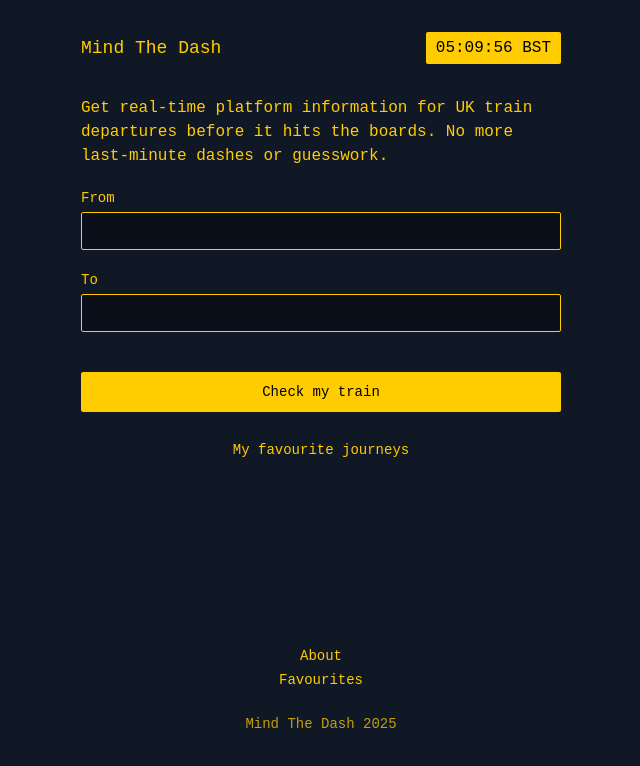
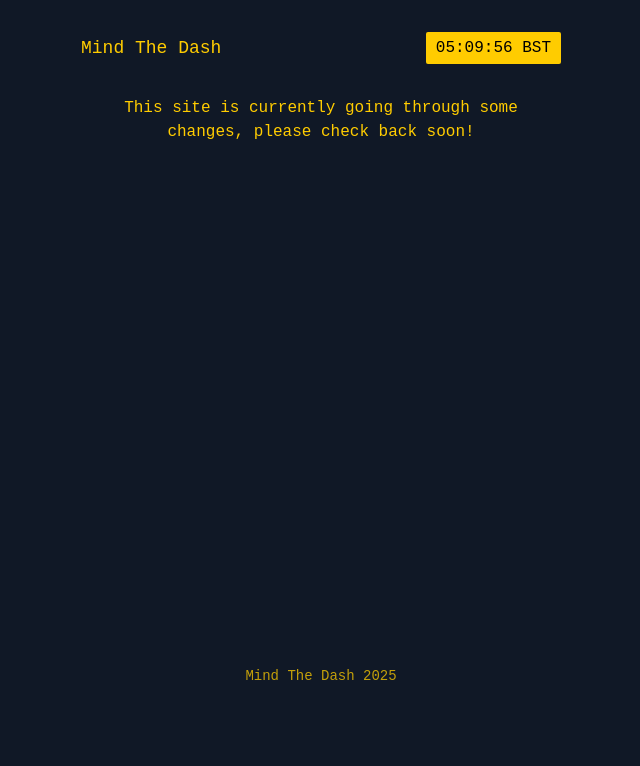
Before and after one commit to jbkad/mindthedash, a React (Create React App) app: page / in a window 1280 px wide. Shown: the top 766 px of the page, without its empty margins (319-959 px from the left). Built offline with nearby package versions, Linux system fonts and the light colour scheme.

Commit message:
feat (home): under construction message added

```diff
--- a/src/App.tsx
+++ b/src/App.tsx
@@ -1,10 +1,12 @@
 import React, { useState, useEffect } from 'react';
 import { BrowserRouter as Router, Routes, Route } from 'react-router-dom';
 import Home from './pages/Home';
+import Home2 from './pages/Home2';
 import About from './pages/About';
 import './index.css';
 import Results from './pages/Results';
 import Favourites from './pages/Favourites';
+import Error from './pages/Error';
 
 const App: React.FC = () => {
   const [clock, setClock] = useState('--:--:-- BST');
@@ -32,16 +34,17 @@ const App: React.FC = () => {
       <div className='min-h-[500px]'>
         <Router>
           <Routes>
-            <Route path='/' element={<Home />} />
-            <Route path='/about' element={<About />} />
-            <Route path='/results' element={<Results />} />
-            <Route path='/favourites' element={<Favourites />} />
+            <Route path='/' element={<Home2 />} />
+            {/* <Route path='/about' element={<About />} /> */}
+            {/* <Route path='/results' element={<Results />} /> */}
+            {/* <Route path='/favourites' element={<Favourites />} /> */}
+            <Route path='/*' element={<Error />} />
           </Routes>
         </Router>
       </div>
       <div className='flex flex-col items-center justify-between mt-[50px]'>
-        <a href='/about' className='mb-1 text-sm hover:underline hover:underline-offset-4'>About</a>
-        <a href='/favourites' className='mb-1 text-sm hover:underline hover:underline-offset-4'>Favourites</a>
+        {/* <a href='/about' className='mb-1 text-sm hover:underline hover:underline-offset-4'>About</a> */}
+        {/* <a href='/favourites' className='mb-1 text-sm hover:underline hover:underline-offset-4'>Favourites</a> */}
         <div className='mt-5 text-sm text-highlight/75'>Mind The Dash 2025</div>
       </div>
     </div>
--- /dev/null
+++ b/src/pages/Error.tsx
@@ -0,0 +1,9 @@
+const Error: React.FC = () => {
+    return (
+        <div className='flex mt-5 mb-2.5 w-full justify-center text-center'>
+            404: This page cannot be found
+        </div>
+    )
+}
+
+export default Error;
--- /dev/null
+++ b/src/pages/Home2.tsx
@@ -0,0 +1,9 @@
+const Home2: React.FC = () => {
+    return (
+        <div className='flex mt-5 mb-2.5 w-full justify-center text-center'>
+            This site is currently going through some changes, please check back soon!
+        </div>
+    )
+}
+
+export default Home2;
```
